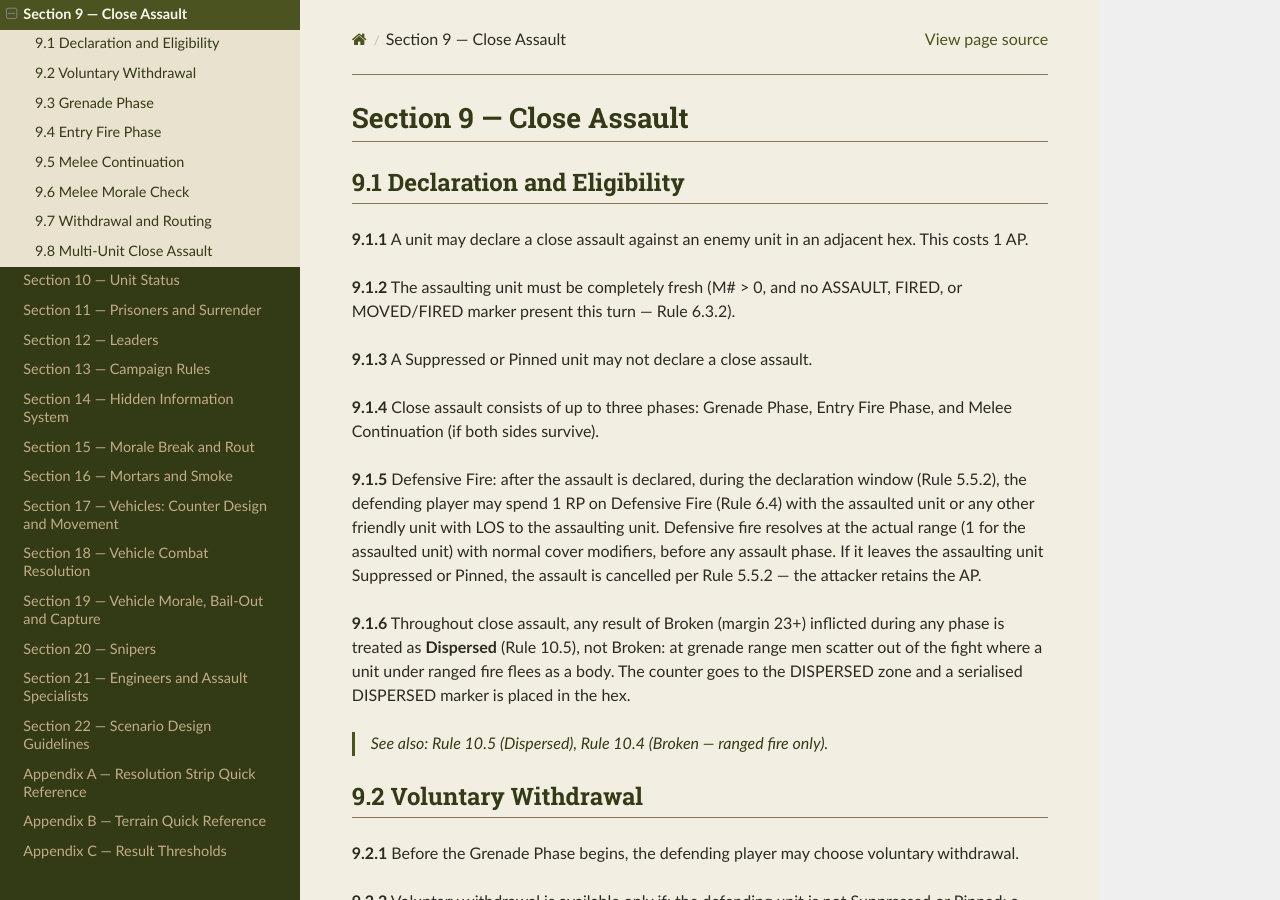
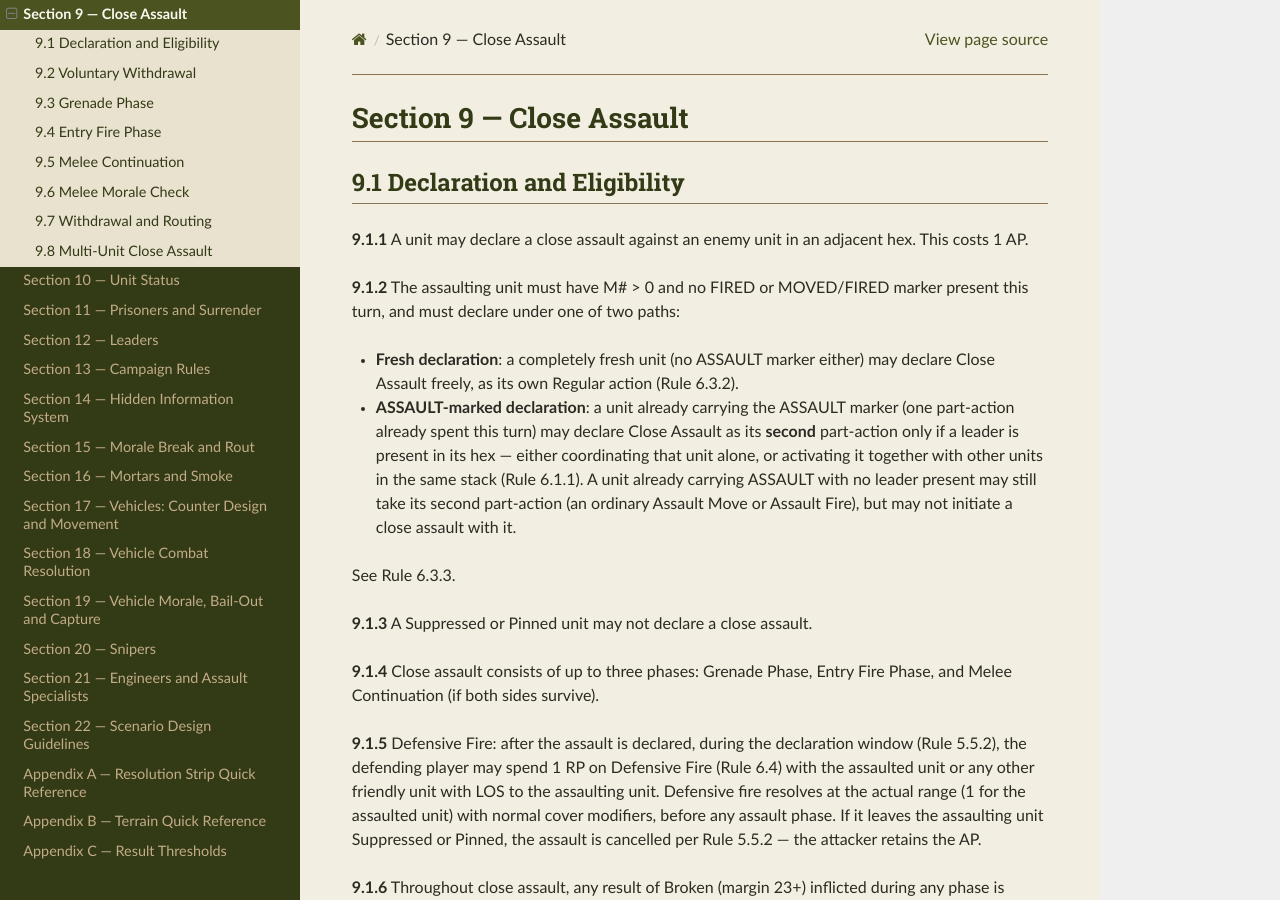
Before and after one commit to spugnoid/wdr-wargame, a Sphinx documentation site: the page built from docs/source/section_9__close_assault.rst, in a window 1280 px wide and 900 px high. Built offline with Sphinx 7.4.7 and the Read the Docs theme 3.1.0, drawn with Linux system fonts in a browser that asks for light colours.

Commit message:
rules: ASSAULT-marked units can initiate close assault under leader coordination (9.1.2, 6.3); bump to v0.9.3
E.94's action-economy rewrite required a completely fresh unit to
declare Close Assault, calling it 'the simpler and more conservative
reading' where the marker collapse made the original fire-specific
carve-out unpreservable. That was the wrong call for the initiator:
the designer's intent is that an ASSAULT-marked unit (one part-action
already spent) can still initiate a close assault as its second
part-action, provided a leader is present in its hex - either
directing that unit alone or as part of a multi-unit stack
activation (Rule 6.1.1). Without leader coordination, an
ASSAULT-marked unit's second part-action stays an ordinary Assault
Move or Assault Fire. A completely fresh unit is unaffected and
still declares freely. Voluntary withdrawal (9.2.2) is untouched -
it's the defender's own freshness, not a leader-gated initiation,
and was never the rule in question.

Also bumps the docs version to 0.9.3 (conf.py, README) - unbumped
across three merged PRs of critical/major/minor fixes, playability
changes, and the action-economy correction.

Design note E.95 records the correction; E.94's closing paragraph
narrowed to describe only the (unchanged) withdrawal rule.

Co-Authored-By: Claude Sonnet 5 <noreply@anthropic.com>
Claude-Session: https://claude.ai/code/session_01MRhnethYPpBAmEh6wa83hu

```diff
--- a/docs/source/conf.py
+++ b/docs/source/conf.py
@@ -4,8 +4,8 @@
 project = 'With Deepest Regret...'
 copyright = '2026, Rod Peters'
 author = 'Rod Peters'
-release = '0.9.2'
-version = '0.9.2'
+release = '0.9.3'
+version = '0.9.3'
 
 extensions = [
     'sphinx.ext.autosectionlabel',
--- a/docs/source/section_6__actions_and_reactions.rst
+++ b/docs/source/section_6__actions_and_reactions.rst
@@ -52,7 +52,7 @@ A unit may react more than once per turn while it still has an unspent part-acti
      - One attack at full effective rFP (Section 8). → MOVED/FIRED — unless the firing weapon is a stationary weapon with ROF greater than 1 (Rule 6.6), which is marked FIRED 1 instead and may fire again.
    * - Close Assault
      - 1
-     - Declare close assault against an adjacent occupied enemy hex. Requires a completely fresh unit (no ASSAULT, FIRED, or MOVED/FIRED marker present this turn). See Section 9.
+     - Declare close assault against an adjacent occupied enemy hex. A completely fresh unit (no ASSAULT, FIRED, or MOVED/FIRED marker present this turn) may declare freely. See Section 9 and Rule 6.3.3 for the ASSAULT-marked case.
    * - Rally
      - 1
      - Leader attempts to rally one suppressed or pinned unit within command radius. See Rule 12.6.
@@ -94,6 +94,9 @@ A unit may react more than once per turn while it still has an unspent part-acti
    * - Assault Fire
      - 1
      - One attack at half effective rFP, rounded down — the halving is applied to the final effective rFP after falloff, terrain, and status modifiers (Rule 8.2.5 governs a result of 0 or less).
+   * - Close Assault
+     - 1
+     - Available only to a unit already carrying the ASSAULT marker (one part-action already spent), as its **second** part-action, and only with a leader present — in the assaulting unit's hex, either coordinating that unit alone or activating it together with other units in the same stack (Rule 6.1.1). Without a leader present, an ASSAULT-marked unit may not declare Close Assault this turn — its second part-action must be an ordinary Assault Move or Assault Fire. See Rule 9.1.2.
 
 
 After a unit's **first** part-action this turn (of either kind, in either order), place the ASSAULT marker: one part-action spent, one remains — a move or a fire, whichever the player chooses. After the **second** part-action, remove ASSAULT and place MOVED/FIRED. Legal sequences include Assault Move → Assault Fire, Assault Fire → Assault Move, and Assault Fire → Assault Fire; a unit may also take Assault Move → Assault Move, though for most infantry this covers no more ground than a single Regular Move at half the AP efficiency.
--- a/docs/source/section_9__close_assault.rst
+++ b/docs/source/section_9__close_assault.rst
@@ -7,7 +7,12 @@ Section 9 — Close Assault
 
 **9.1.1**  A unit may declare a close assault against an enemy unit in an adjacent hex. This costs 1 AP.
 
-**9.1.2**  The assaulting unit must be completely fresh (M# > 0, and no ASSAULT, FIRED, or MOVED/FIRED marker present this turn — Rule 6.3.2).
+**9.1.2**  The assaulting unit must have M# > 0 and no FIRED or MOVED/FIRED marker present this turn, and must declare under one of two paths:
+
+- **Fresh declaration**: a completely fresh unit (no ASSAULT marker either) may declare Close Assault freely, as its own Regular action (Rule 6.3.2).
+- **ASSAULT-marked declaration**: a unit already carrying the ASSAULT marker (one part-action already spent this turn) may declare Close Assault as its **second** part-action only if a leader is present in its hex — either coordinating that unit alone, or activating it together with other units in the same stack (Rule 6.1.1). A unit already carrying ASSAULT with no leader present may still take its second part-action (an ordinary Assault Move or Assault Fire), but may not initiate a close assault with it.
+
+See Rule 6.3.3.
 
 **9.1.3**  A Suppressed or Pinned unit may not declare a close assault.
 
```
Also changed, not shown: README.md (+1 -1 lines), docs/source/appendix_e__design_notes.rst (+6 -1 lines).
